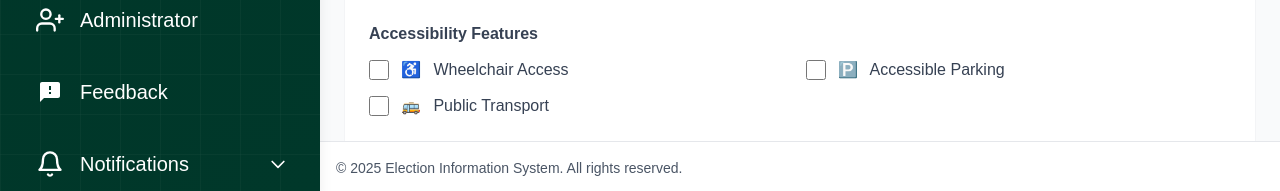
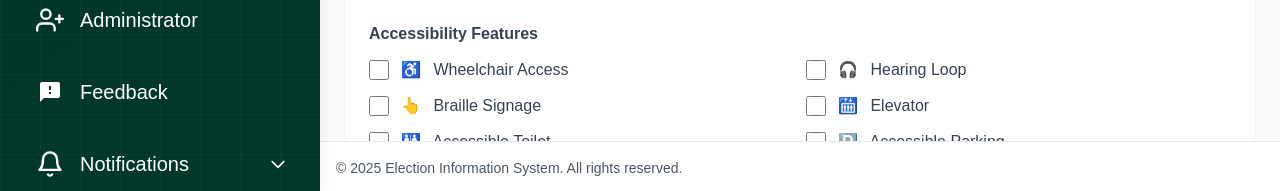
Before and after one commit to votecam/election, a React (Vite) app: page /app/centres/register in a window 1280 px wide. Shown: the part 606-797 px from the top of the page. Built offline with nearby package versions, Linux system fonts and the light colour scheme; no server answers; sample sign-in values are in the browser's storage; a web font is replaced by a local one.

Commit message:
centre commit

```diff
--- a/src/components/app/centres/RegisterCentre.jsx
+++ b/src/components/app/centres/RegisterCentre.jsx
@@ -652,10 +652,12 @@ const RegisterCentre = () => {
             <div className="grid grid-cols-2 gap-3">
               {[
                 { id: 'Wheelchair Access', label: 'Wheelchair Access', icon: '♿' },
-
+                { id: 'Hearing Loop', label: 'Hearing Loop', icon: '🎧' },
+                { id: 'Braille Signage', label: 'Braille Signage', icon: '👆' },
+                { id: 'Elevator', label: 'Elevator', icon: '🛗' },
+                { id: 'Accessible Toilet', label: 'Accessible Toilet', icon: '🚻' },
                 { id: 'Parking', label: 'Accessible Parking', icon: '🅿️' },
                 { id: 'Public Transport', label: 'Public Transport', icon: '🚌' },
-
               ].map((feature) => (
                 <div key={feature.id} className="flex items-center">
                   <input
```
